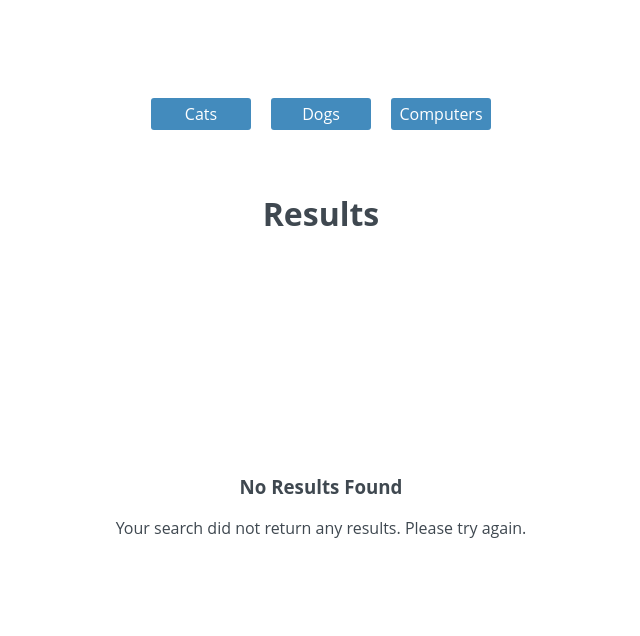
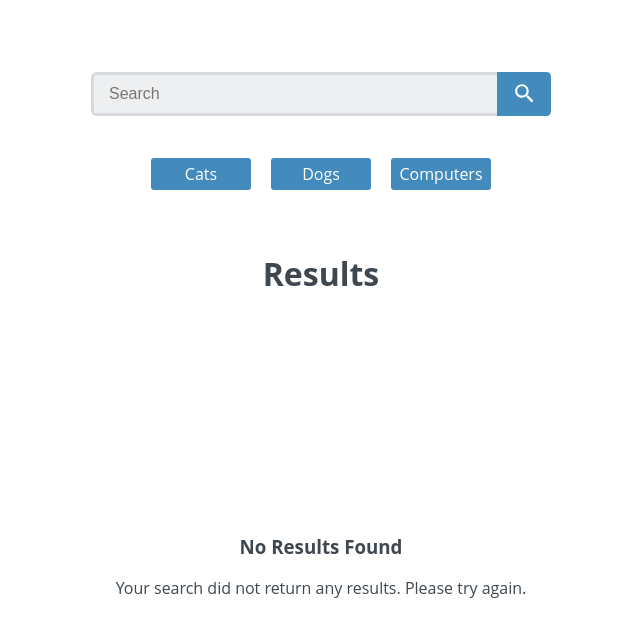
Before and after one commit to TravisAlstrand/fsjs-project-7, a React (Create React App) app in the folder react-gallery-app/: page / in a window 1280 px wide. Shown: the top 636 px of the page, without its empty margins (319-959 px from the left). Built offline with nearby package versions, Linux system fonts and the light colour scheme.

Commit message:
Commit 7
Basic Search-Form class created and rendering.

```diff
--- a/react-gallery-app/src/components/App.js
+++ b/react-gallery-app/src/components/App.js
@@ -1,12 +1,15 @@
 import React from 'react';
 
 // components
+import SearchForm from './SearchForm';
 import Nav from './Nav';
 import PhotoContainer from './PhotoContainer';
 
 function App() {
   return (
     <div className='container'>
+
+      <SearchForm />
 
       <Nav />
 
--- /dev/null
+++ b/react-gallery-app/src/components/SearchForm.js
@@ -0,0 +1,22 @@
+import React, { Component } from 'react';
+
+class SearchForm extends Component {
+
+  render() {
+    return (
+
+      <form className='search-form'>
+        <input type='search' name='search' placeholder='Search' required/>
+        <button type='submit' className='search-button'>
+          <svg fill="#fff" height="24" viewBox="0 0 23 23" width="24" xmlns="http://www.w3.org/2000/svg">
+            <path d="M15.5 14h-.79l-.28-.27C15.41 12.59 16 11.11 16 9.5 16 5.91 13.09 3 9.5 3S3 5.91 3 9.5 5.91 16 9.5 16c1.61 0 3.09-.59 4.23-1.57l.27.28v.79l5 4.99L20.49 19l-4.99-5zm-6 0C7.01 14 5 11.99 5 9.5S7.01 5 9.5 5 14 7.01 14 9.5 11.99 14 9.5 14z"/>
+            <path d="M0 0h24v24H0z" fill="none"/>
+          </svg>
+        </button>
+      </form>
+
+    );
+  }
+}
+
+export default SearchForm;
```
